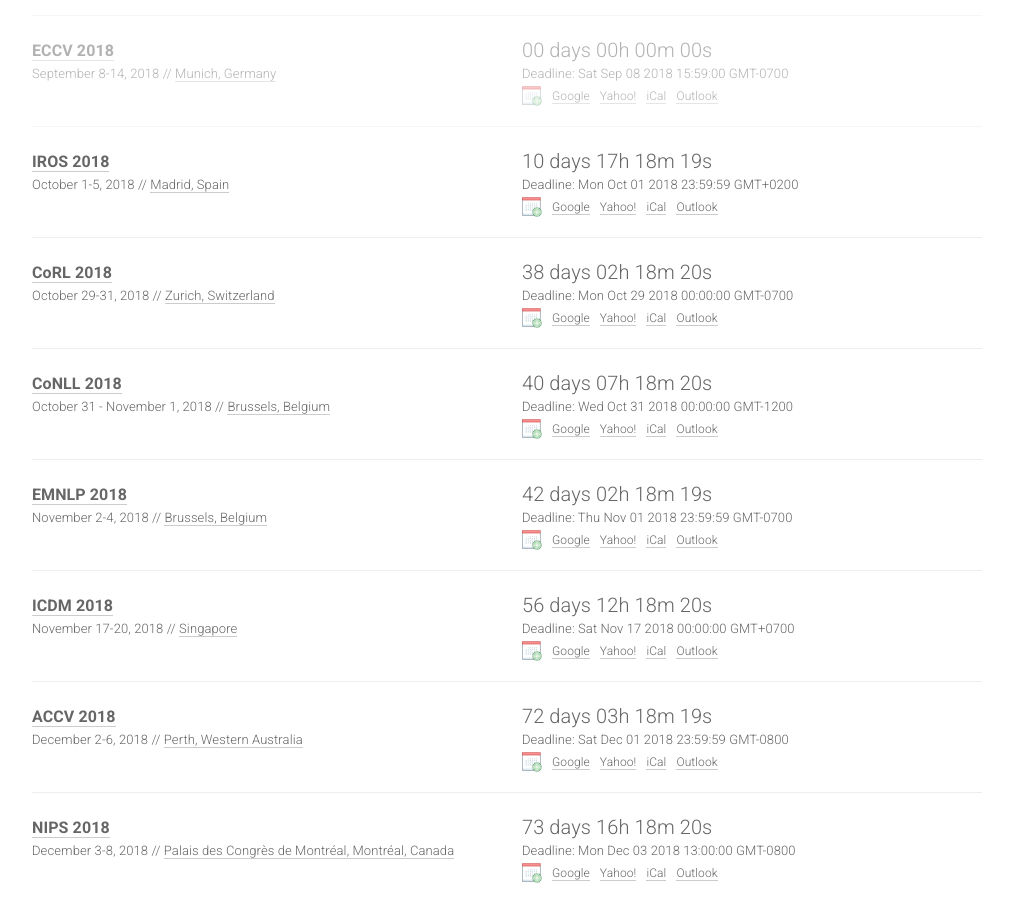
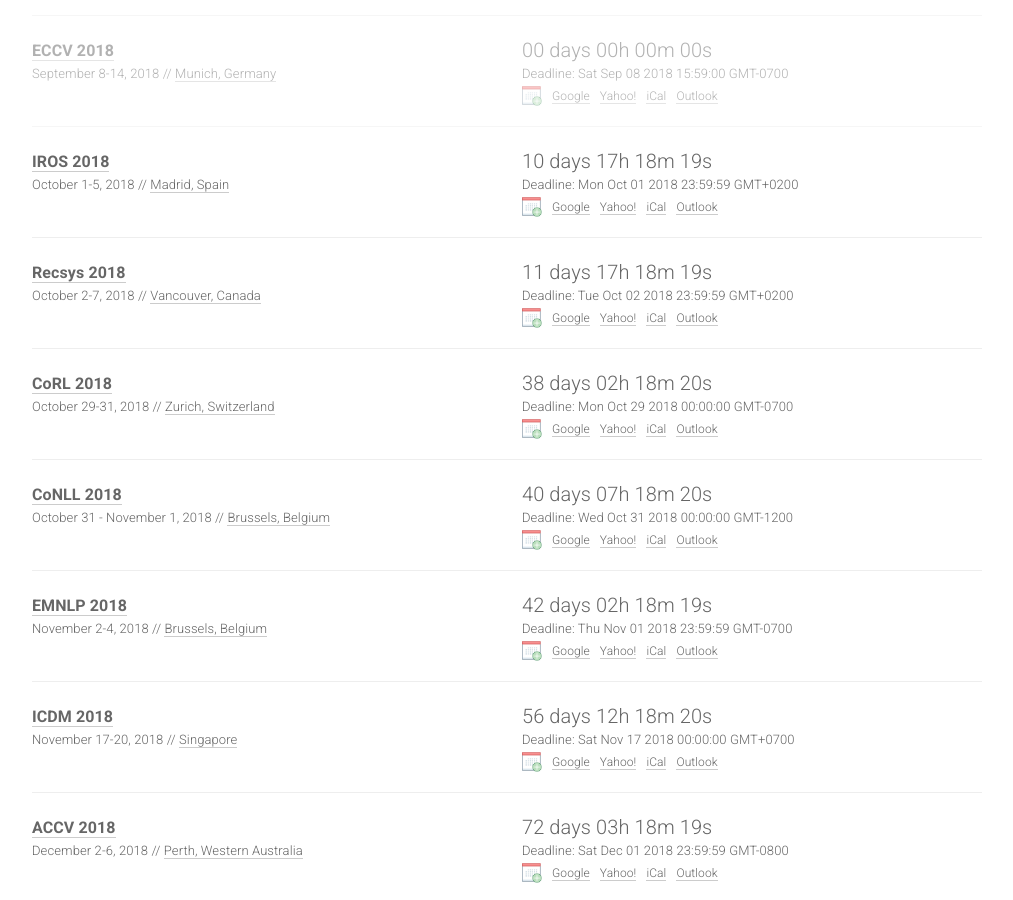
Before and after one commit to aiyy7/aiyy7.github.io, a Jekyll site: the page built from index.html, in a window 1280 px wide and 900 px high, scrolled down 1852 px. Shown: the whole window, without its empty margins (133-1146 px from the left). Built offline with Jekyll 4.4.1, drawn with Linux system fonts in a browser that asks for light colours; nearby versions of some CDN libraries; comment, search, counter and statistics services are not loaded.

Commit message:
add recsys

```diff
--- a/_data/conferences.yml
+++ b/_data/conferences.yml
@@ -170,6 +170,16 @@
   place: Madrid, Spain
   sub: RO
 
+- name: Recsys
+  year: 2018
+  id: recsys
+  link: https://recsys.acm.org/recsys18/
+  deadline: "2018-10-02 23:59:59"
+  timezone: CET
+  date: October 2-7, 2018
+  place: Vancouver, Canada
+  sub: ML
+
 - name: CoRL
   year: 2018
   id: corl2018
```
